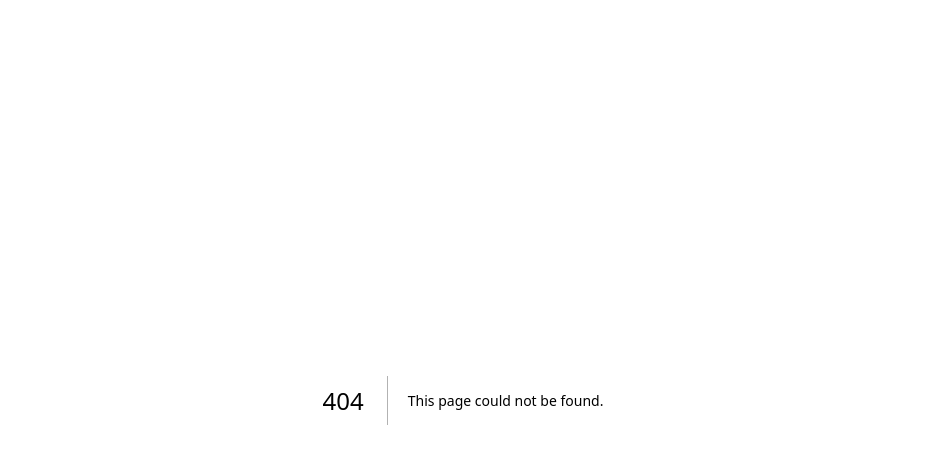
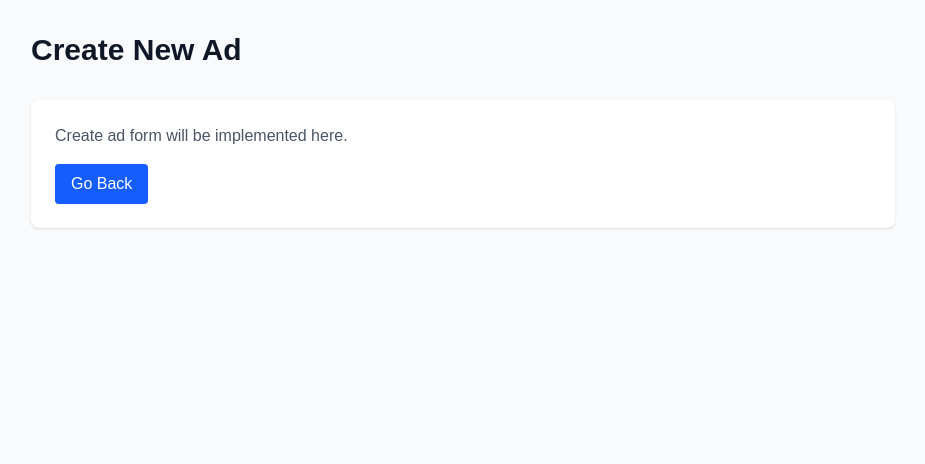
Before and after one commit to Arslan-web-Dev/AdFlow-Pro-AI, a Next.js app: page /client/create-ad in a window 1280 px wide. Before the commit this address had no page. Shown: the top 464 px of the page, without its empty margins (177-1102 px from the left). Built offline with nearby package versions, Linux system fonts and the light colour scheme.

Commit message:
update code

```diff
--- /dev/null
+++ b/app/client/create-ad/page.tsx
@@ -0,0 +1,29 @@
+'use client';
+
+import { useState } from 'react';
+import { useRouter } from 'next/navigation';
+
+export default function CreateAdPage() {
+  const router = useRouter();
+  const [loading, setLoading] = useState(false);
+
+  return (
+    <div className="min-h-screen bg-gray-50">
+      <div className="max-w-4xl mx-auto py-8 px-4">
+        <h1 className="text-3xl font-bold text-gray-900 mb-8">Create New Ad</h1>
+
+        <div className="bg-white rounded-lg shadow p-6">
+          <p className="text-gray-600 mb-4">
+            Create ad form will be implemented here.
+          </p>
+          <button
+            onClick={() => router.back()}
+            className="px-4 py-2 bg-blue-600 text-white rounded hover:bg-blue-700"
+          >
+            Go Back
+          </button>
+        </div>
+      </div>
+    </div>
+  );
+}
--- a/scripts/seed-ads.ts
+++ b/scripts/seed-ads.ts
@@ -324,19 +324,36 @@ async function seedDatabase() {
       console.log('  ✓ Created default package');
     }
 
-    // Get or create a demo user
-    console.log('\n👤 Getting demo user...');
-    let user = await User.findOne({ email: 'demo@adflow.com' });
-    if (!user) {
-      user = await User.create({
-        email: 'demo@adflow.com',
-        name: 'Demo User',
-        password: 'demo123456',
-        role: 'client',
-        isActive: true,
-        isVerified: true
-      });
-      console.log('  ✓ Created demo user');
+    // Get or create demo users for different roles
+    console.log('\n👤 Creating demo users...');
+    const demoUsers = [
+      { email: 'superadmin@adflow.com', name: 'Super Admin', password: 'SuperAdmin123', role: 'super_admin' },
+      { email: 'admin@adflow.com', name: 'Admin User', password: 'Admin123', role: 'admin' },
+      { email: 'moderator@adflow.com', name: 'Moderator User', password: 'Moderator123', role: 'moderator' },
+      { email: 'client@adflow.com', name: 'Client User', password: 'Client123', role: 'client' },
+    ];
+
+    for (const demoUser of demoUsers) {
+      let user = await User.findOne({ email: demoUser.email });
+      if (!user) {
+        user = await User.create({
+          email: demoUser.email,
+          name: demoUser.name,
+          password: demoUser.password,
+          role: demoUser.role,
+          isActive: true,
+          isVerified: true
+        });
+        console.log(`  ✓ Created ${demoUser.role}: ${demoUser.email}`);
+      } else {
+        console.log(`  ✓ User exists: ${demoUser.email}`);
+      }
+    }
+
+    // Use client user for ads
+    const clientUser = await User.findOne({ email: 'client@adflow.com' });
+    if (!clientUser) {
+      throw new Error('Client user not found');
     }
 
     // Create ads
@@ -367,7 +384,7 @@ async function seedDatabase() {
         title: adData.title,
         description: adData.description,
         slug,
-        userId: user._id.toString(),
+        userId: clientUser._id.toString(),
         packageId: adPackage._id.toString(),
         categoryId,
         cityId,
```
Also changed, not shown: 1 other file (tests, documents, lock files or other folders).
